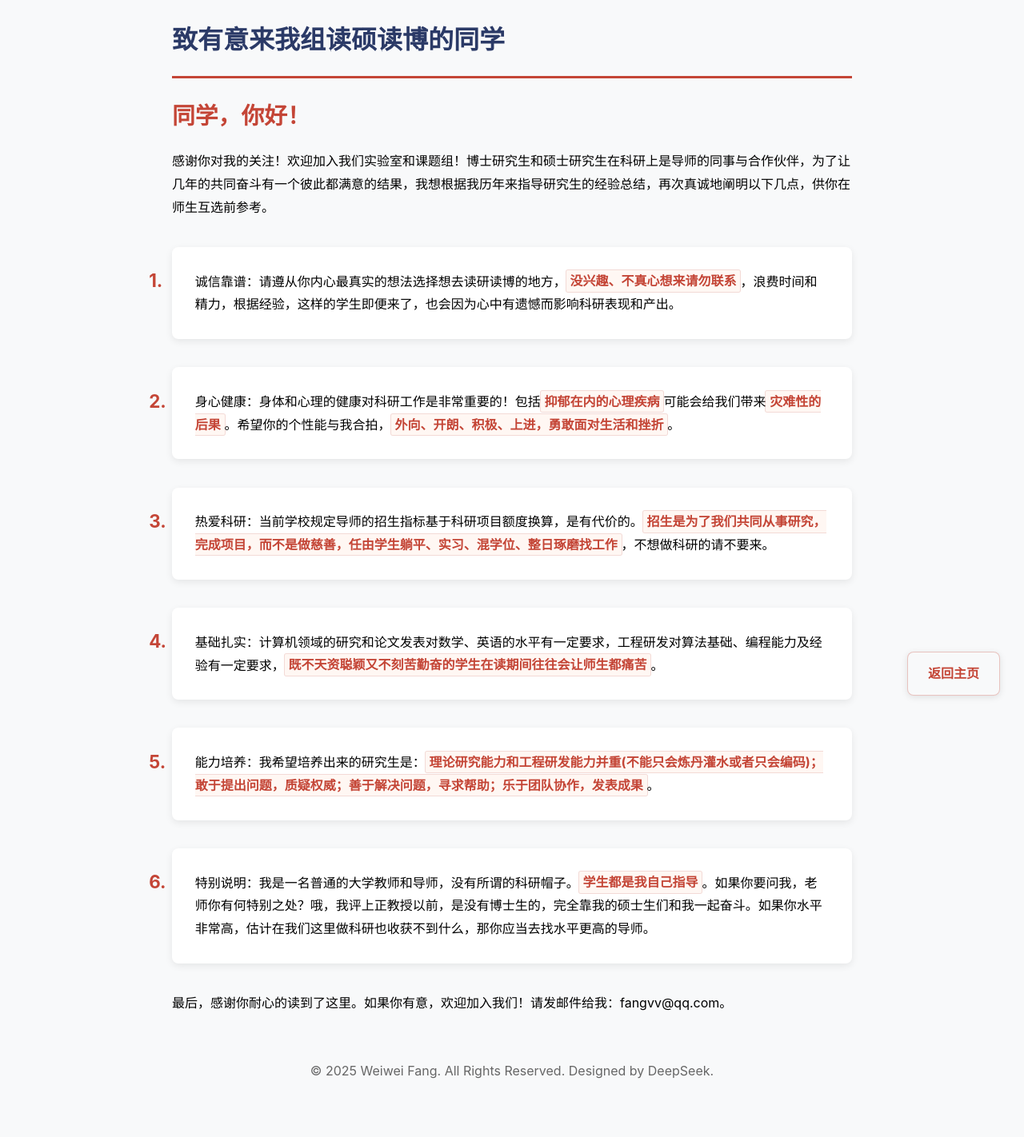
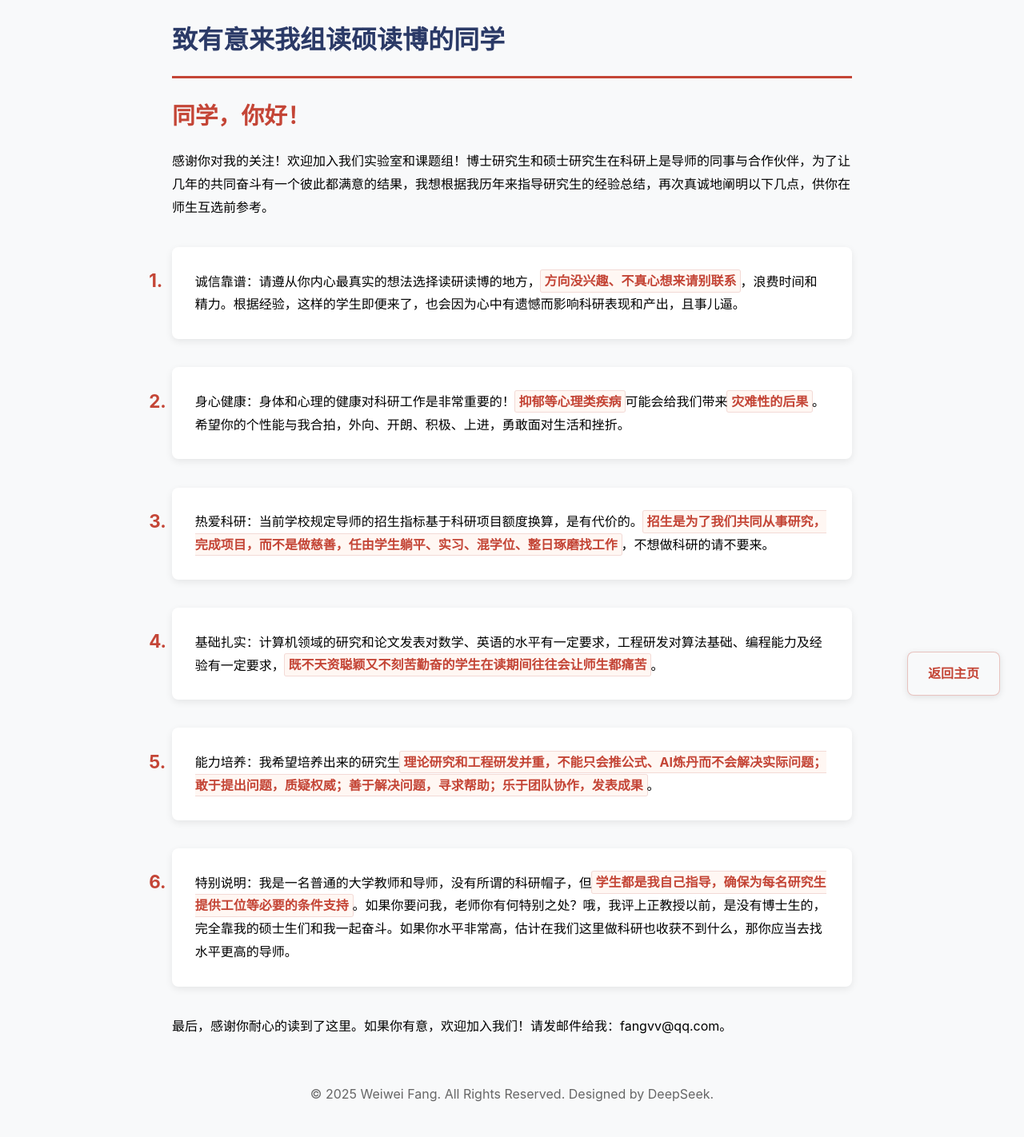
Before and after one commit to fangvv/Homepage, a Jekyll site: the page faq2.html, which Jekyll copies as it is, in a window 1280 px wide. Shown: the whole page at 80% size. Built offline with Jekyll 4.4.1, drawn with Linux system fonts in a browser that asks for light colours; comment, search, counter and statistics services are not loaded; before the commit the page ends 1394 px from its top, so only the background shows below that.

Commit message:
update faqs

```diff
--- a/faq2.html
+++ b/faq2.html
@@ -91,17 +91,17 @@ strong:hover {
     <p><span class="greeting">同学，你好！</span>感谢你对我的关注！欢迎加入我们实验室和课题组！博士研究生和硕士研究生在科研上是导师的同事与合作伙伴，为了让几年的共同奋斗有一个彼此都满意的结果，我想根据我历年来指导研究生的经验总结，再次真诚地阐明以下几点，供你在师生互选前参考。</p>
 
     <ol>
-<li>诚信靠谱：请遵从你内心最真实的想法选择想去读研读博的地方，<strong>没兴趣、不真心想来请勿联系</strong>，浪费时间和精力，根据经验，这样的学生即便来了，也会因为心中有遗憾而影响科研表现和产出。</li>
+<li>诚信靠谱：请遵从你内心最真实的想法选择读研读博的地方，<strong>方向没兴趣、不真心想来请别联系</strong>，浪费时间和精力。根据经验，这样的学生即便来了，也会因为心中有遗憾而影响科研表现和产出，且事儿逼。</li>
 
-<li>身心健康：身体和心理的健康对科研工作是非常重要的！包括<strong>抑郁在内的心理疾病</strong>可能会给我们带来<strong>灾难性的后果</strong>。希望你的个性能与我合拍，<strong>外向、开朗、积极、上进，勇敢面对生活和挫折</strong>。</li>
+<li>身心健康：身体和心理的健康对科研工作是非常重要的！<strong>抑郁等心理类疾病</strong>可能会给我们带来<strong>灾难性的后果</strong>。希望你的个性能与我合拍，外向、开朗、积极、上进，勇敢面对生活和挫折。</li>
 
 <li>热爱科研：当前学校规定导师的招生指标基于科研项目额度换算，是有代价的。<strong>招生是为了我们共同从事研究，完成项目，而不是做慈善，任由学生躺平、实习、混学位、整日琢磨找工作</strong>，不想做科研的请不要来。</li>
 
 <li>基础扎实：计算机领域的研究和论文发表对数学、英语的水平有一定要求，工程研发对算法基础、编程能力及经验有一定要求，<strong>既不天资聪颖又不刻苦勤奋的学生在读期间往往会让师生都痛苦</strong>。</li>
 
-<li>能力培养：我希望培养出来的研究生是：<strong>理论研究能力和工程研发能力并重(不能只会炼丹灌水或者只会编码)；敢于提出问题，质疑权威；善于解决问题，寻求帮助；乐于团队协作，发表成果</strong>。</li>
+<li>能力培养：我希望培养出来的研究生<strong>理论研究和工程研发并重，不能只会推公式、AI炼丹而不会解决实际问题；敢于提出问题，质疑权威；善于解决问题，寻求帮助；乐于团队协作，发表成果</strong>。</li>
 
-<li>特别说明：我是一名普通的大学教师和导师，没有所谓的科研帽子。<strong>学生都是我自己指导</strong>。如果你要问我，老师你有何特别之处？哦，我评上正教授以前，是没有博士生的，完全靠我的硕士生们和我一起奋斗。如果你水平非常高，估计在我们这里做科研也收获不到什么，那你应当去找水平更高的导师。</li>
+<li>特别说明：我是一名普通的大学教师和导师，没有所谓的科研帽子，但<strong>学生都是我自己指导，确保为每名研究生提供工位等必要的条件支持</strong>。如果你要问我，老师你有何特别之处？哦，我评上正教授以前，是没有博士生的，完全靠我的硕士生们和我一起奋斗。如果你水平非常高，估计在我们这里做科研也收获不到什么，那你应当去找水平更高的导师。</li>
     </ol>
 
 <p>
```
